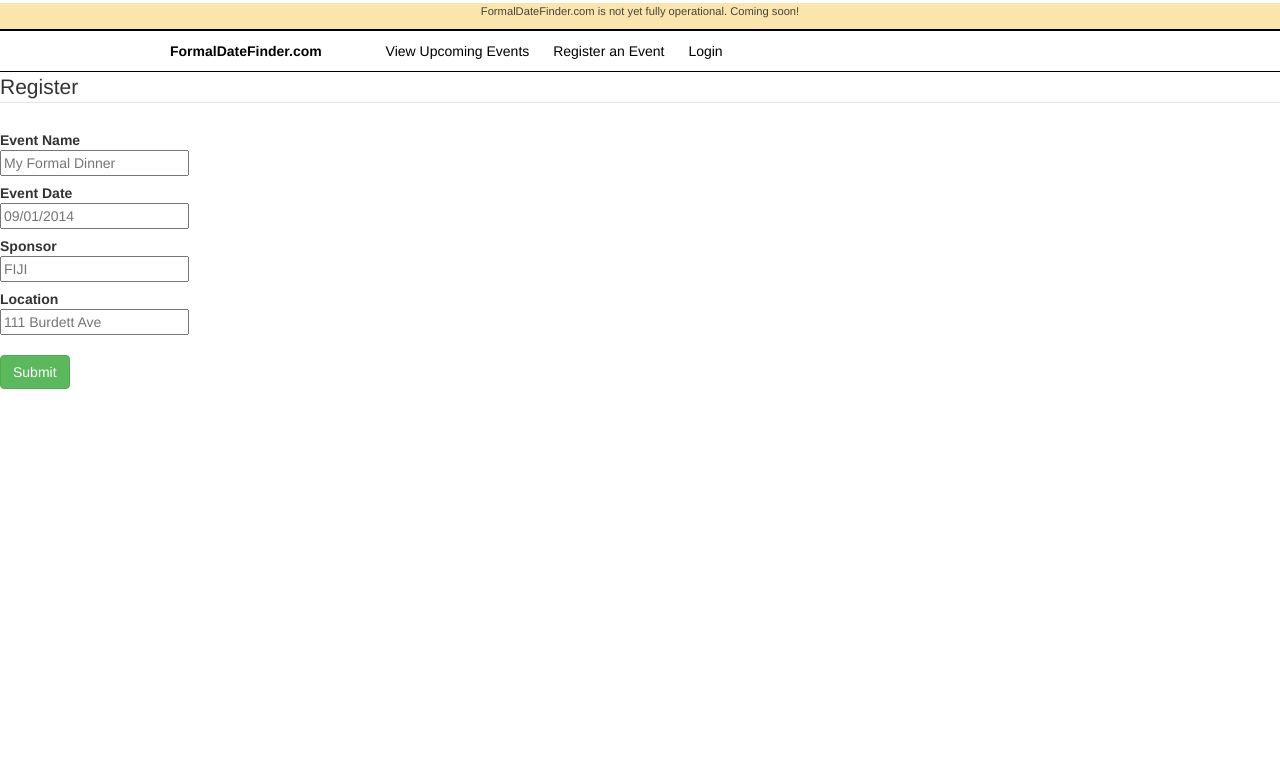
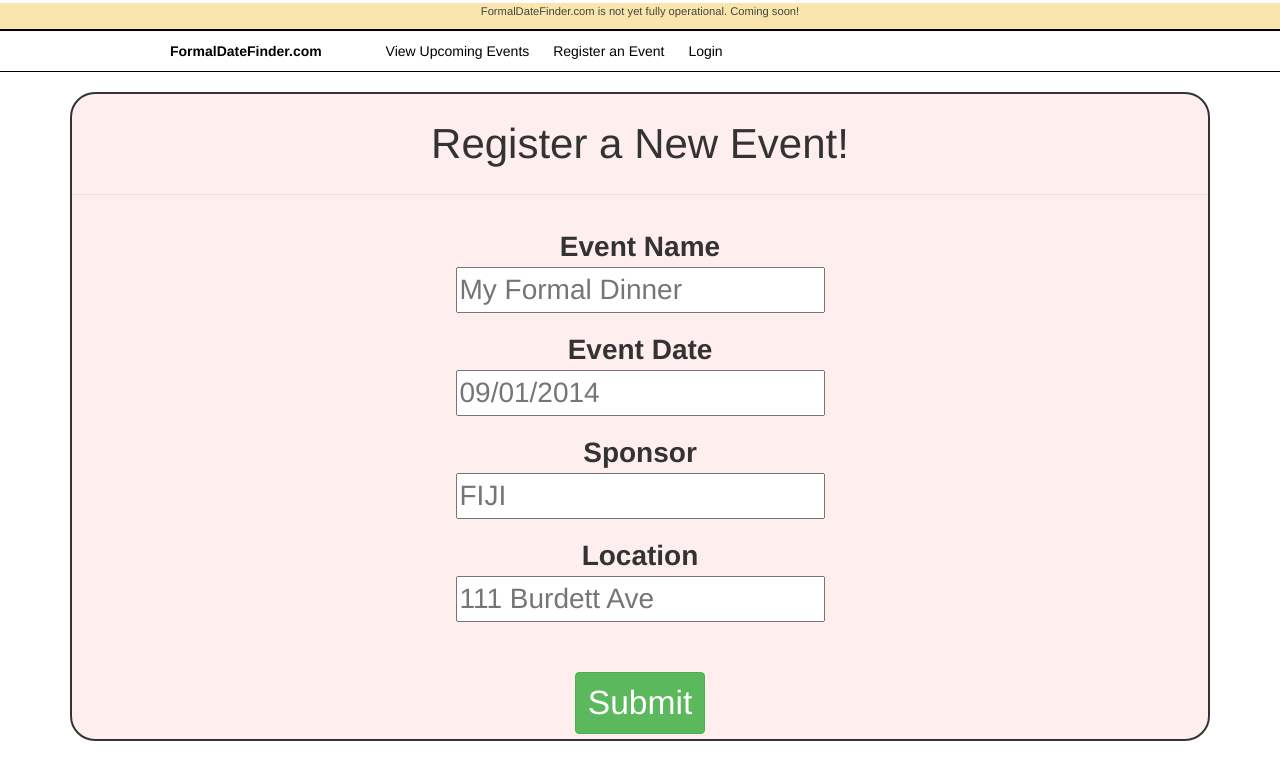
Before and after one commit to malea/formaldatefinder, a Django app: page /register/ in a window 1280 px wide. Shown: the top 780 px of the page. Run offline with Django 3.2, Linux system fonts and the light colour scheme; some libraries are stand-ins or nearby versions.

Commit message:
add some style to register page

```diff
--- a/static/css/main.css
+++ b/static/css/main.css
@@ -51,5 +51,32 @@
 #logged-in {
 }
 
-form {
+#submit-button {
+  font-size: 120%;
 }
+
+#register-legend{
+    text-align: center;
+    padding: 20px;
+    font-size: 300%;
+    width: 100%;
+}
+
+.control-group {
+  padding: 5px;
+  font-size: 200%;
+}
+
+label .control-label{
+  text-align: left;
+}
+
+.container{
+  padding: 20px;
+}
+
+.form-horizontal{
+  border: 2px solid;
+  border-radius: 25px;
+  background: #FEE;
+}
--- a/templates/register.html
+++ b/templates/register.html
@@ -4,12 +4,13 @@
 
 
 {% block content %}
+<div class="container" align="center">
 <form class="form-horizontal" method="POST">
   {% csrf_token %}
 <fieldset>
 
 <!-- Form Name -->
-<legend>Register</legend>
+<legend id="register-legend">Register a New Event!</legend>
 
 <!-- Text input-->
 <div class="control-group">
@@ -57,5 +58,6 @@
 
 </fieldset>
 </form>
+</div>
 
 {% endblock %}
```
